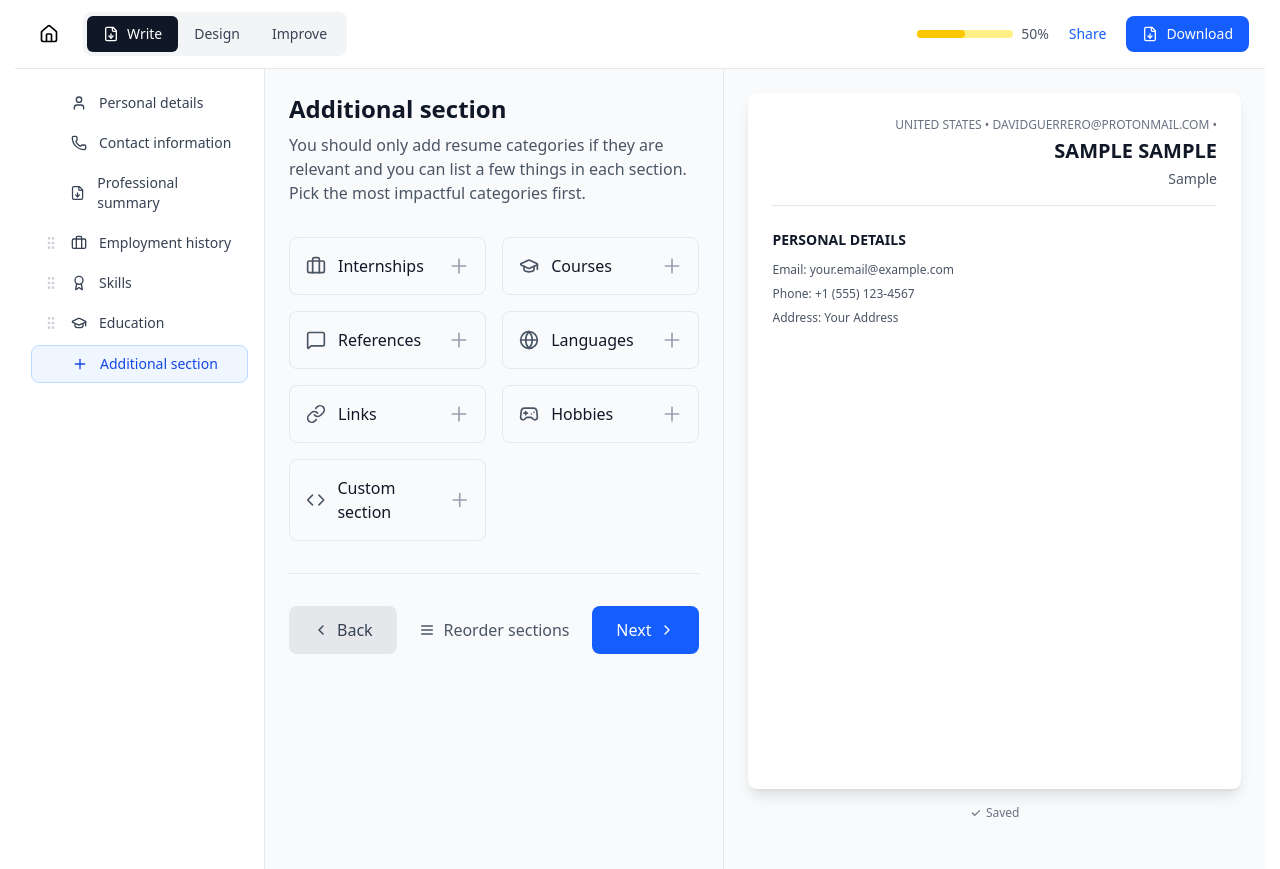
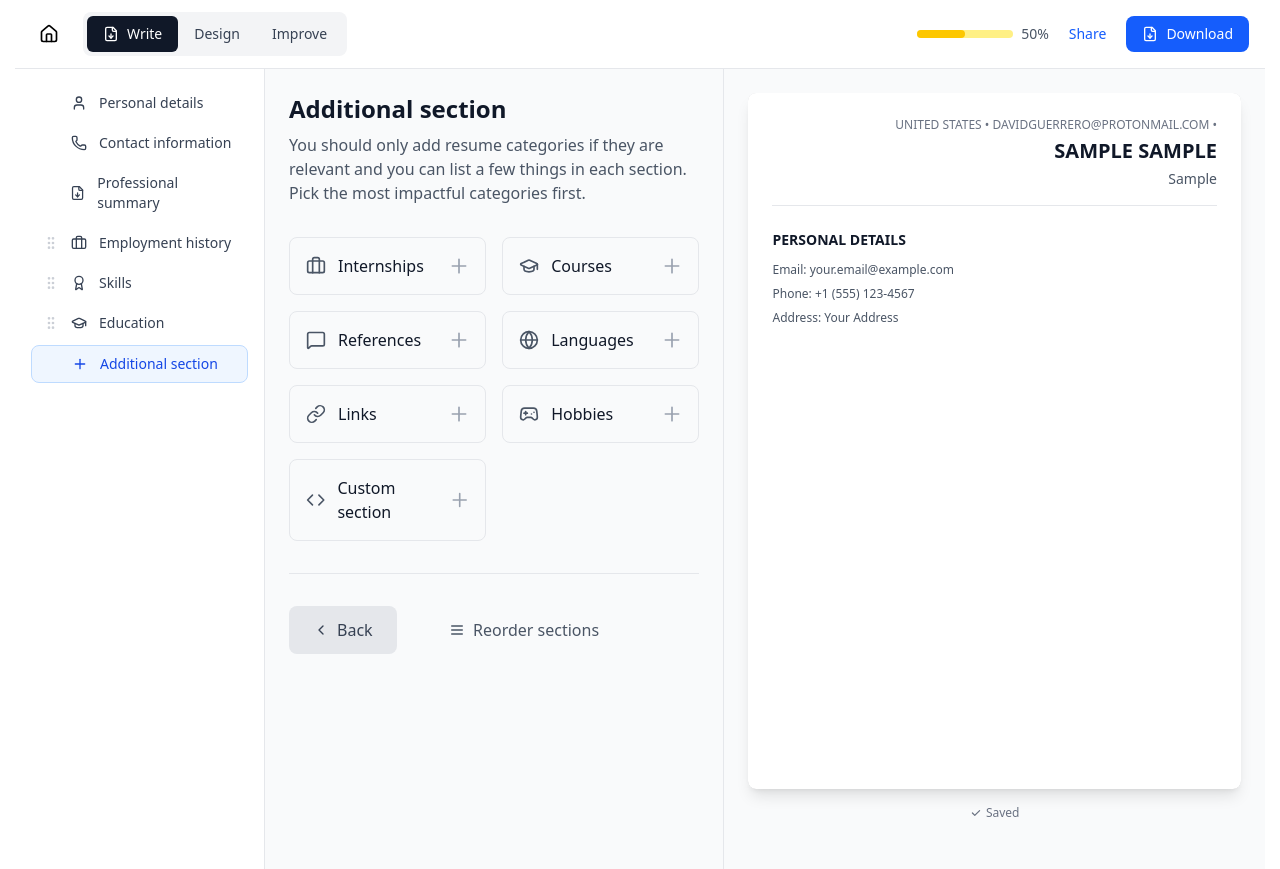
Before and after one commit to DavidGD616/ResuEase, a React (Vite) app in the folder apps/app/: page / in a window 1280 px wide. Both pictures are taken after typing "Sample", "Sample", "Sample" into the empty fields and a click on the button "Additional section". Built offline with nearby package versions, Linux system fonts and the light colour scheme.

Commit message:
feat: add working navigation for dynamic resume sections
- Implement functional Back/Next buttons with dynamic section ordering
- Fix navigation flow for dynamically added sections from Additional menu
- Support custom sections with proper Back/Next functionality

```diff
--- a/apps/app/src/components/forms/MainContent.jsx
+++ b/apps/app/src/components/forms/MainContent.jsx
@@ -69,6 +69,7 @@ function MainContent({
        <BottomNavigation
         activeSection={activeSection}
         onSectionChange={onSectionChange}
+        sidebarItems={sidebarItems}
       />
     </div>
   );
--- a/apps/app/src/components/layout/BottomNavigation.jsx
+++ b/apps/app/src/components/layout/BottomNavigation.jsx
@@ -1,21 +1,34 @@
 import { Menu, ChevronLeft, ChevronRight } from 'lucide-react';
 
-function BottomNavigation({ activeSection, onSectionChange }) {
-  // Define the section order to determine navigation
-  const sectionOrder = ['personal', 'contact', 'summary', 'employment', 'skills', 'education'];
+function BottomNavigation({ activeSection, onSectionChange, sidebarItems }) {
+  // Get dynamic section order from sidebar items, excluding 'additional'
+  const sectionOrder = sidebarItems
+    .sort((a, b) => a.order - b.order)
+    .map(item => item.id);
+
   const currentIndex = sectionOrder.indexOf(activeSection);
   const isFirstSection = currentIndex === 0;
   const isLastSection = currentIndex === sectionOrder.length - 1;
 
+  // Special handling for 'additional' section
+  const isAdditionalSection = activeSection === 'additional';
+
   const handleBack = () => {
-    if (!isFirstSection && currentIndex > 0) {
+    if (isAdditionalSection) {
+      // From additional section, go to the last item in sidebar
+      const lastSection = sectionOrder[sectionOrder.length - 1];
+      onSectionChange(lastSection);
+    } else if (!isFirstSection && currentIndex > 0) {
       const previousSection = sectionOrder[currentIndex - 1];
       onSectionChange(previousSection);
     }
   };
 
   const handleNext = () => {
-    if (!isLastSection && currentIndex < sectionOrder.length - 1) {
+    if (isAdditionalSection) {
+      // From additional section, can't go further
+      return;
+    } else if (!isLastSection && currentIndex < sectionOrder.length - 1) {
       const nextSection = sectionOrder[currentIndex + 1];
       onSectionChange(nextSection);
     } else if (isLastSection) {
@@ -27,7 +40,7 @@ function BottomNavigation({ activeSection, onSectionChange }) {
   return (
     <div className="flex justify-between items-center pt-8 mt-8 border-t border-gray-200">
       <div>
-        {!isFirstSection && (
+        {(!isFirstSection || isAdditionalSection) && (
           <button
             onClick={handleBack}
             className="flex px-6 bg-gray-200 py-3 rounded-lg items-center gap-2 text-gray-700 hover:bg-gray-300 transition-colors"
@@ -43,6 +56,7 @@ function BottomNavigation({ activeSection, onSectionChange }) {
         Reorder sections
       </button>
 
+      {!isAdditionalSection && (
         <button
           onClick={handleNext}
           className="px-6 py-3 bg-blue-600 text-white rounded-lg hover:bg-blue-700 font-medium flex items-center gap-2 transition-colors"
@@ -50,6 +64,11 @@ function BottomNavigation({ activeSection, onSectionChange }) {
           Next
           <ChevronRight className="w-4 h-4" />
         </button>
+      )}
+
+      {isAdditionalSection && (
+        <div className="px-6 py-3"></div> // Empty space to maintain layout
+      )}
     </div>
   );
 }
```
Lines whose indentation alone changed are shown as unchanged.
